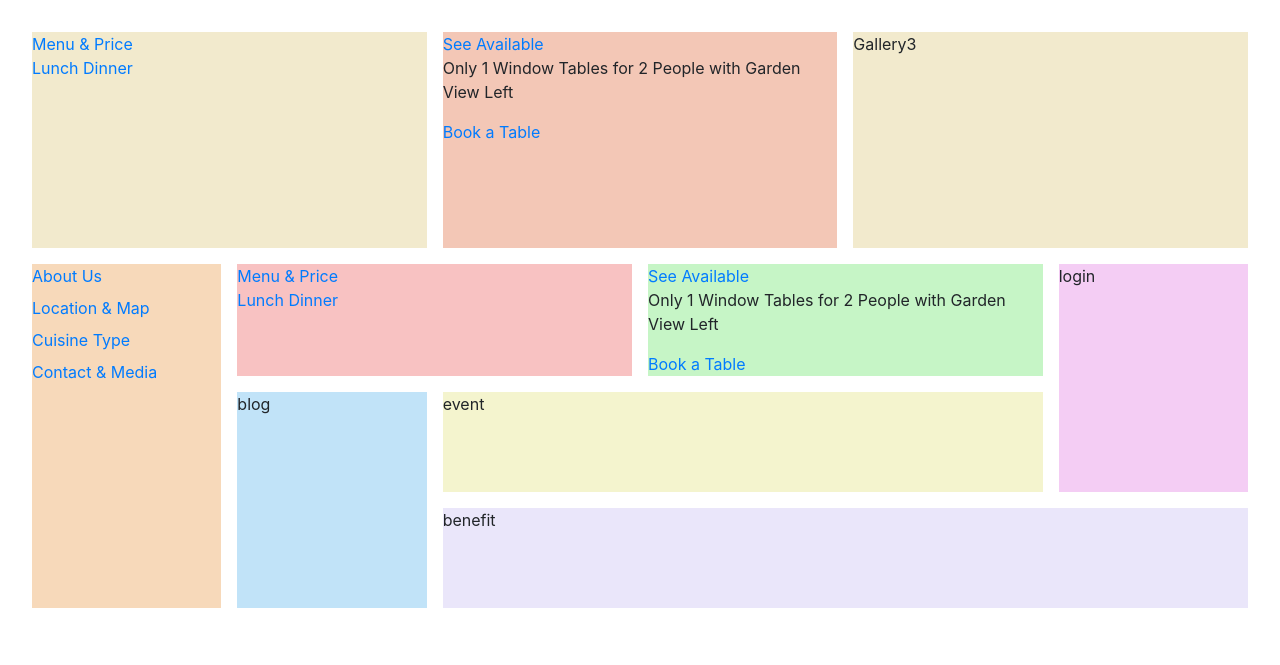
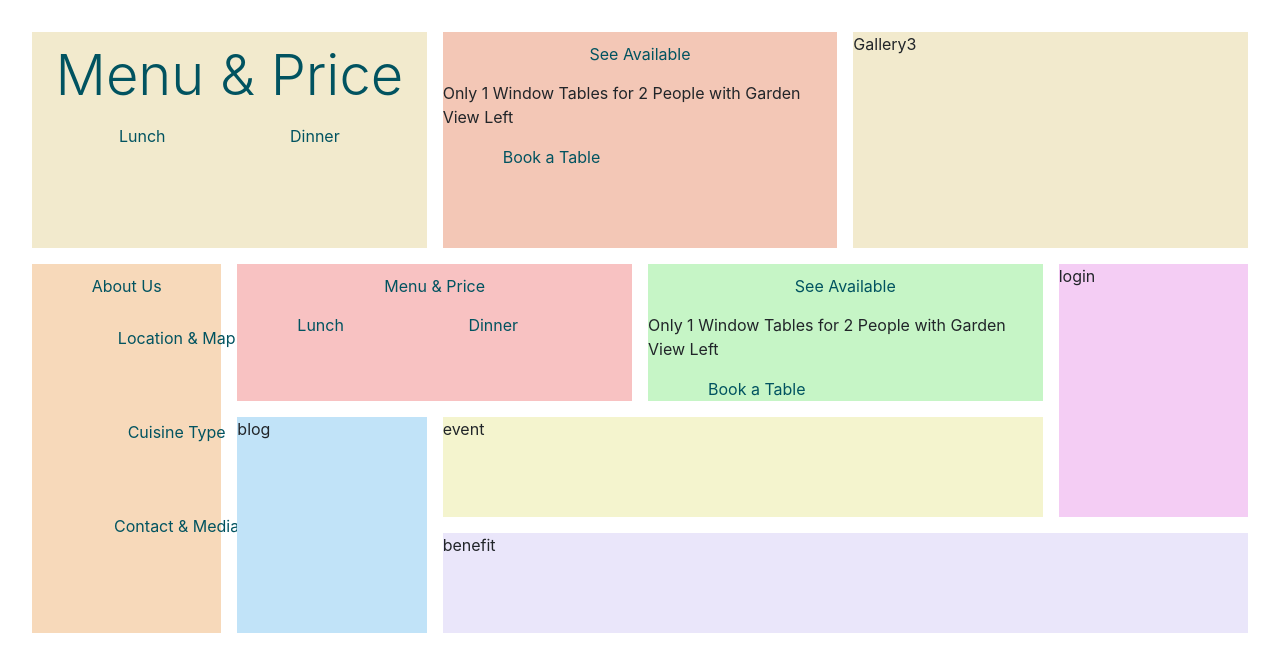
Before and after one commit to wujiaan2022/Sattvic_Hahal_Vegan, a Django app: page / in a window 1280 px wide. Shown: the part 186-851 px from the top of the page. Before the commit the page ends 794 px from the top, so only its background shows below. Run offline with Django 3.2, Linux system fonts and the light colour scheme; some libraries are stand-ins or nearby versions.

Commit message:
try to align the text vertical within the grid cell

```diff
--- a/home/templates/home/index.html
+++ b/home/templates/home/index.html
@@ -16,35 +16,35 @@
 {% block content %}
     <div class="stacked">
 
-        <div class="gallery1">
-            <a href="" class='title-button btn-block'>Menu & Price</a>
-            <a href="" class='item-button'>Lunch</a>
-            <a href="" class='item-button'>Dinner</a>
+        <div class="gallery1 grid-cell text-center">
+            <a href="" class='title-link btn-block  display-4'>Menu & Price</a>
+            <a href="" class='item-link'>Lunch</a>
+            <a href="" class='item-link'>Dinner</a>
         </div>
         <div class="gallery2">
-            <a href="" class='title-button'>See Available</a>
+            <a href="" class='title-link'>See Available</a>
             <p>Only 1 Window Tables for 2 People with Garden View Left</p>
-            <a href="" class='item-button'>Book a Table</a>
+            <a href="" class='item-link'>Book a Table</a>
         </div>
         <div class="gallery3">Gallery3</div>
 
         <div class="about">
-            <a href="" class='title-button btn-block'>About Us</a>
-            <a href="" class='item-button btn-block'>Location & Map</a>
-            <a href="" class='item-button btn-block'>Cuisine Type</a>
-            <a href="" class='item-button btn-block'>Contact & Media</a>
+            <a href="" class='title-link btn-block'>About Us</a>
+            <a href="" class='item-link btn-block'>Location & Map</a>
+            <a href="" class='item-link btn-block'>Cuisine Type</a>
+            <a href="" class='item-link btn-block'>Contact & Media</a>
 
         </div>
         <div class="menu">
-            <a href="" class='title-button btn-block'>Menu & Price</a>
-            <a href="" class='item-button'>Lunch</a>
-            <a href="" class='item-button'>Dinner</a>
+            <a href="" class='title-link btn-block'>Menu & Price</a>
+            <a href="" class='item-link'>Lunch</a>
+            <a href="" class='item-link'>Dinner</a>
 
         </div>
         <div class="booking">
-            <a href="" class='title-button'>See Available</a>
+            <a href="" class='title-link'>See Available</a>
             <p>Only 1 Window Tables for 2 People with Garden View Left</p>
-            <a href="" class='item-button'>Book a Table</a>
+            <a href="" class='item-link'>Book a Table</a>
 
         </div>
         <div class="login">login
--- a/static/css/style.css
+++ b/static/css/style.css
@@ -49,19 +49,32 @@
 
 
 
-
-.titel-button {
+.title-link {
   display: block;
   /* Add some styling to make them look like buttons */
-  background-color: #f0f0f0;
-  color: #333;
+  color: rgb(1, 83, 96);
   padding: 10px;
   text-align: center;
   text-decoration: none;
-  border: 1px solid #ccc;
-  border-radius: 5px;
+
   margin-bottom: 5px; /* Optional: Add some spacing between buttons */
 }
+
+.title-link:hover {
+  color: rgb(142, 110, 28);
+  text-decoration: none;
+}
+
+
+.item-link {
+  margin: 50px;
+  color: rgb(1, 83, 96);
+  padding: 10px;
+  text-align: center;
+  text-decoration: none;
+}
+
+.item-link
 
    */
   /* Optional: Hover effect to highlight the buttons on mouseover */
```
